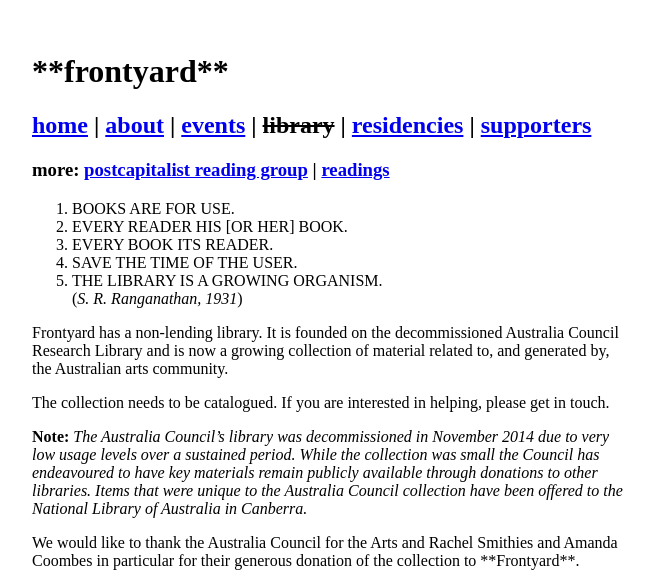
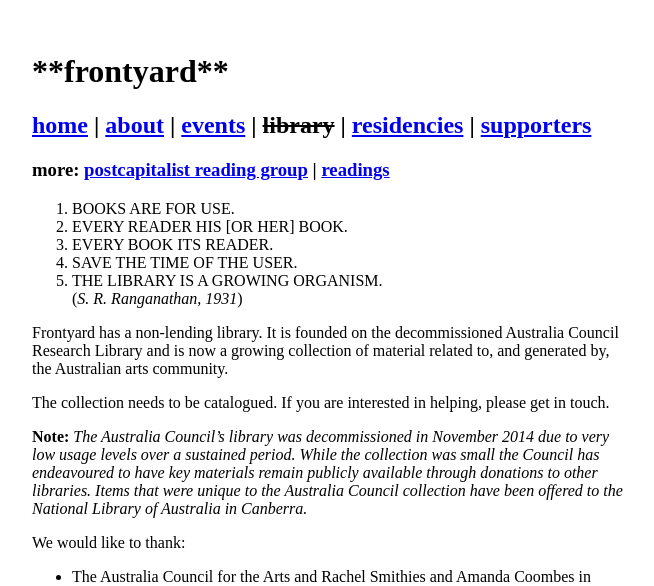
Before and after one commit to frontyardprojects/frontyardprojects.github.io, a Jekyll site: the page built from library/index.md, in a window 1280 px wide. Shown: the top 586 px of the page, without its empty margins (308-962 px from the left). Built offline with Jekyll 4.4.1, drawn with Linux system fonts in a browser that asks for light colours; some of the changed lines change nothing that is shown; some of the changed text lies outside the part shown.

Commit message:
add thank you

```diff
--- a/library/index.md
+++ b/library/index.md
@@ -14,7 +14,9 @@
 
 **Note:** *The Australia Council’s library was decommissioned in November 2014 due to very low usage levels over a sustained period. While the collection was small the Council has endeavoured to have key materials remain publicly available through donations to other libraries. Items that were unique to the Australia Council collection have been offered to the National Library of Australia in Canberra.*
 
-We would like to thank the Australia Council for the Arts and Rachel Smithies and Amanda Coombes in particular for their generous donation of the collection to \*\*Frontyard\*\*.
+We would like to thank:
+- The Australia Council for the Arts and Rachel Smithies and Amanda Coombes in particular for their generous donation of the collection to \*\*Frontyard\*\*.
+- Marrickville Library for lending us some bookends
 
 **View the currently catalogued books in this growing google [spreadsheet](https://docs.google.com/spreadsheets/d/1IMTYu5F9psAe4sPoeUukPdNY-qRq-LZaDIjl3eV2DC8/pubhtml).**
 
```
